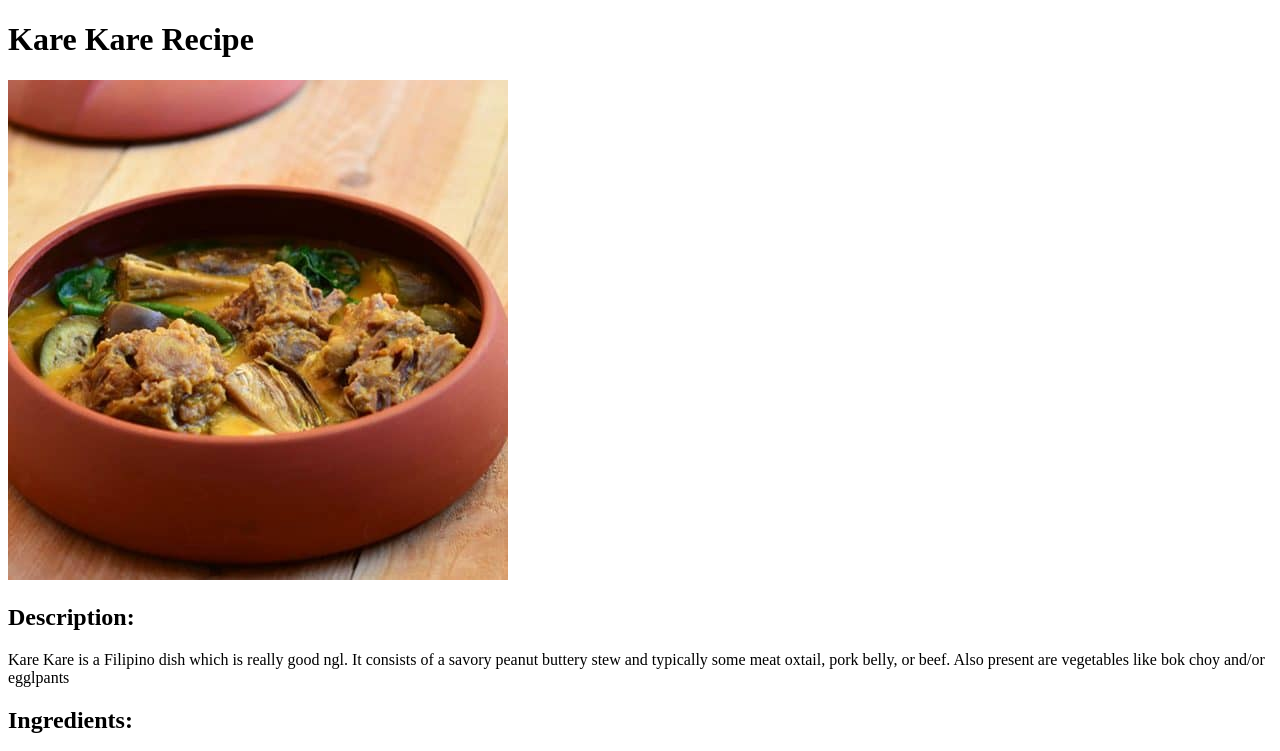
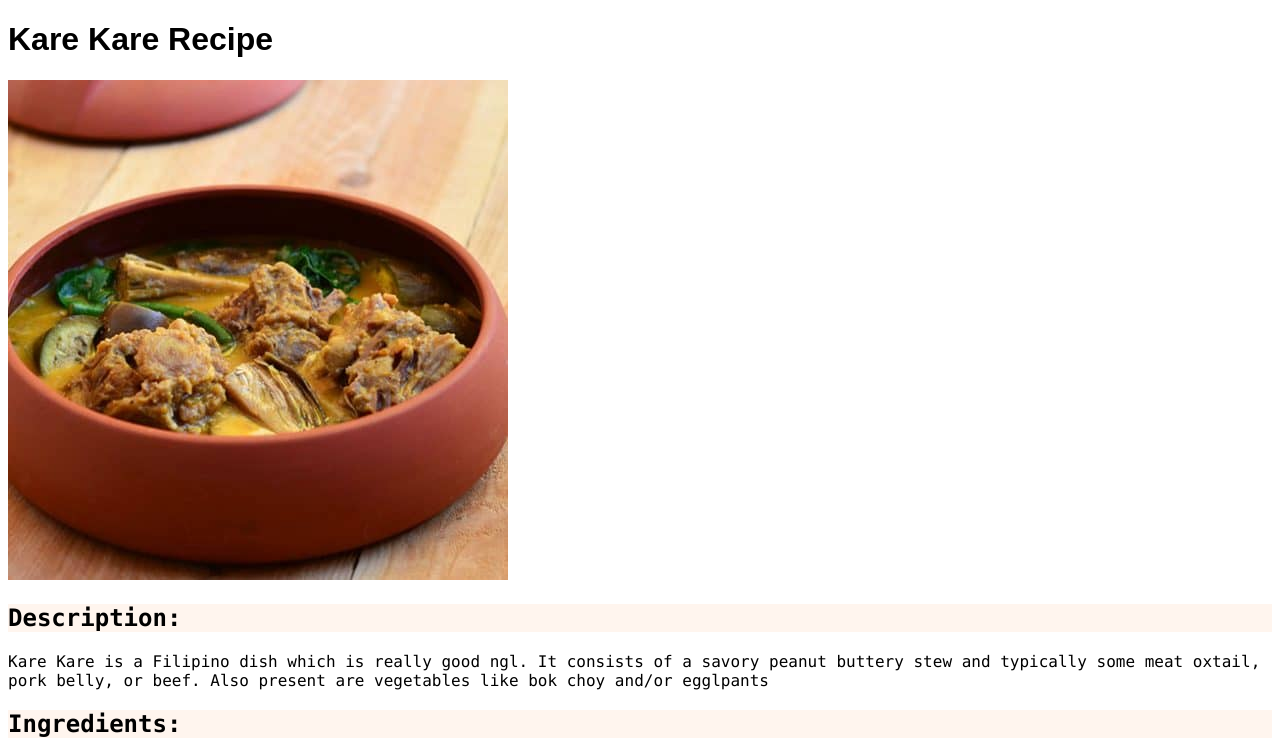
Before and after one commit to paolosgit/odin-recipes, a plain HTML site: page recipes/karekare.html in a window 1280 px wide. Shown: the top 751 px of the page. Drawn offline with Linux system fonts and the light colour scheme.

Commit message:
added some CSS

```diff
--- a/recipes/karekare.html
+++ b/recipes/karekare.html
@@ -3,12 +3,15 @@
     <head>
         <meta charset="UTF-8">
         <title>Odin's Kare Kare</title>
+        <link rel="stylesheet" href="kkstyle.css">
     </head>
 
 
     <body>
-        <h1>Kare Kare Recipe</h1>
+        <h1 id="maintitle">Kare Kare Recipe</h1>
+        <div>
         <img src="karekare.jpg">
+        </div>
         <h2>Description:</h2>
         <p>Kare Kare is a Filipino dish which is really good ngl. It
             consists of a savory peanut buttery stew and typically some meat
--- /dev/null
+++ b/recipes/kkstyle.css
@@ -0,0 +1,12 @@
+#maintitle {
+    font-family: "copperplate", fantasy;
+}
+
+h2 {
+    font-family: "Lucida Console", monospace;
+    background-color: seashell
+}
+
+p, ul, ol{
+    font-family: "Monaco", monospace;
+}
--- /dev/null
+++ b/recipes/ramenstyle.css
@@ -0,0 +1,12 @@
+#maintitle {
+    font-family: "copperplate", fantasy;
+}
+
+h2 {
+    font-family: "Lucida Console", monospace;
+    background-color: seashell
+}
+
+p, ul, ol, a{
+    font-family: "Monaco", monospace;
+}
--- /dev/null
+++ b/recipes/tcstyle.css
@@ -0,0 +1,12 @@
+#maintitle {
+    font-family: "copperplate", fantasy;
+}
+
+h2 {
+    font-family: "Lucida Console", monospace;
+    background-color: seashell
+}
+
+p, ul, ol, a{
+    font-family: "Monaco", monospace;
+}
```
Also changed, not shown: recipes/ramen.html (+2 -1 lines), recipes/thaicurry.html (+2 -1 lines).
